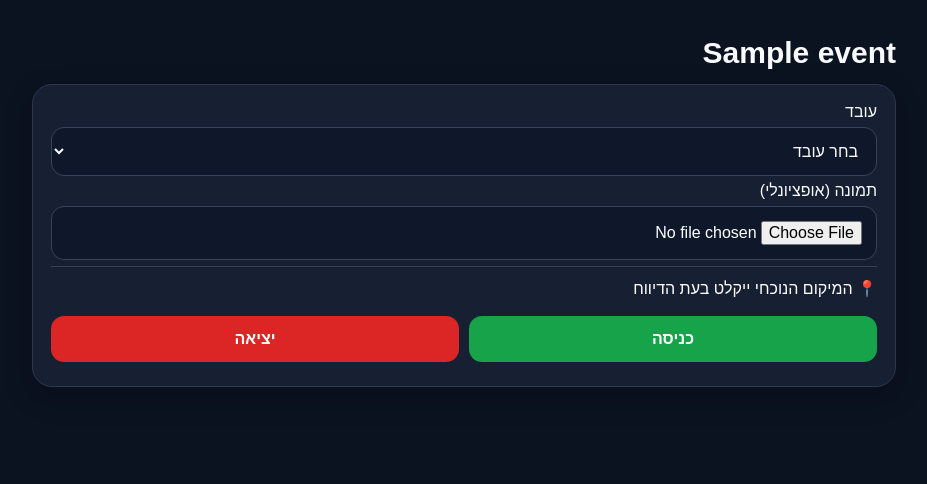
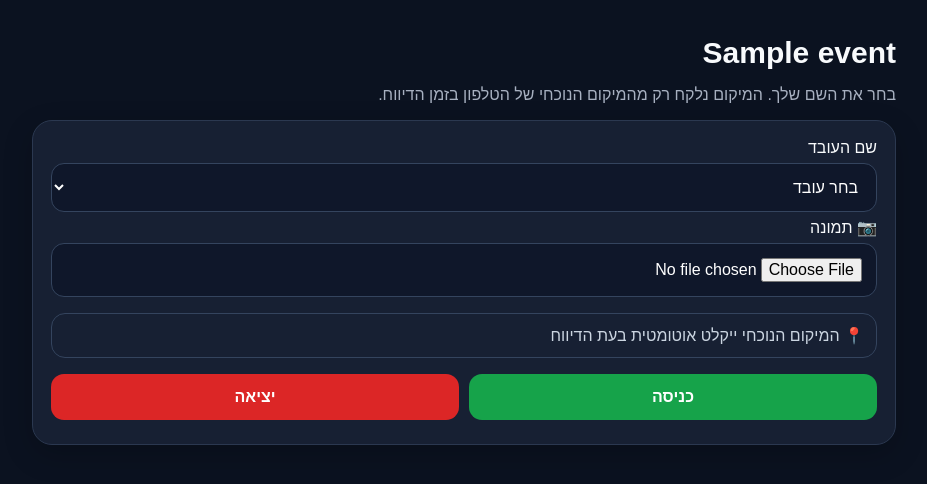
Before and after one commit to moshe111378-stack/employee-time-tracker, a Flask app: page /event/1 in a window 1280 px wide. Shown: the part 60-544 px from the top of the page, without its empty margins (176-1103 px from the left). Run offline with Flask 3, Linux system fonts and the light colour scheme; tables that the repository leaves empty hold one stand-in row (values such as "Sample post"); parts of the project's set-up code (start-up, migrations or seed data) failed here and were passed over.

Commit message:
Apply approved worker UI

```diff
--- a/templates/event.html
+++ b/templates/event.html
@@ -1 +1 @@
-{% extends 'base.html' %}{% block c %}<h1>{{event.name}}</h1><form class="panel" method="post" enctype="multipart/form-data"><label>עובד<select name="wid" required><option value="">בחר עובד</option>{% for w in workers %}<option value="{{w.id}}">{{w.name}}</option>{% endfor %}</select></label><label>תמונה (אופציונלי)<input type="file" name="photo" accept="image/*" capture="environment"></label><input type="hidden" name="lat" id="lat"><input type="hidden" name="lon" id="lon"><input type="hidden" name="acc" id="acc"><div id="gps" class="item">📍 המיקום הנוכחי ייקלט בעת הדיווח</div><div class="actions"><button class="in" name="act" value="in">כניסה</button><button class="out" name="act" value="out">יציאה</button></div></form><script>document.querySelector('form').addEventListener('submit',function(e){if(this.dataset.gps)return; e.preventDefault();let f=this;if(!navigator.geolocation){document.getElementById('gps').textContent='❌ אין תמיכה במיקום';return}document.getElementById('gps').textContent='📍 קולט מיקום נוכחי...';navigator.geolocation.getCurrentPosition(p=>{lat.value=p.coords.latitude;lon.value=p.coords.longitude;acc.value=Math.round(p.coords.accuracy);f.dataset.gps='1';f.requestSubmit(e.submitter)},()=>{document.getElementById('gps').textContent='❌ יש לאשר הרשאת מיקום כדי לדווח'},{enableHighAccuracy:true,maximumAge:0,timeout:10000})})</script>{% endblock %}
+{% extends 'base.html' %}{% block c %}<h1>{{event.name}}</h1><p class="muted">בחר את השם שלך. המיקום נלקח רק מהמיקום הנוכחי של הטלפון בזמן הדיווח.</p><form class="card" id="punch" method="post" enctype="multipart/form-data"><label>שם העובד<select name="wid" required><option value="">בחר עובד</option>{% for w in workers %}<option value="{{w.id}}">{{w.name}}</option>{% endfor %}</select></label><label>📷 תמונה<input type="file" name="photo" accept="image/*" capture="environment"></label><input type="hidden" name="lat" id="lat"><input type="hidden" name="lon" id="lon"><input type="hidden" name="acc" id="acc"><div id="gps" class="gps">📍 המיקום הנוכחי ייקלט אוטומטית בעת הדיווח</div><div class="actions"><button class="in" name="act" value="in">כניסה</button><button class="out" name="act" value="out">יציאה</button></div></form><script>document.getElementById('punch').addEventListener('submit',function(e){if(this.dataset.gps)return;e.preventDefault();const f=this,b=e.submitter,g=document.getElementById('gps');g.textContent='📍 קולט מיקום נוכחי...';if(!navigator.geolocation){g.textContent='❌ אין תמיכה במיקום';return}navigator.geolocation.getCurrentPosition(p=>{lat.value=p.coords.latitude;lon.value=p.coords.longitude;acc.value=Math.round(p.coords.accuracy);g.textContent='✅ המיקום הנוכחי נקלט';f.dataset.gps='1';f.requestSubmit(b)},()=>g.textContent='❌ יש לאשר הרשאת מיקום כדי לדווח',{enableHighAccuracy:true,maximumAge:0,timeout:10000})})</script>{% endblock %}
```
